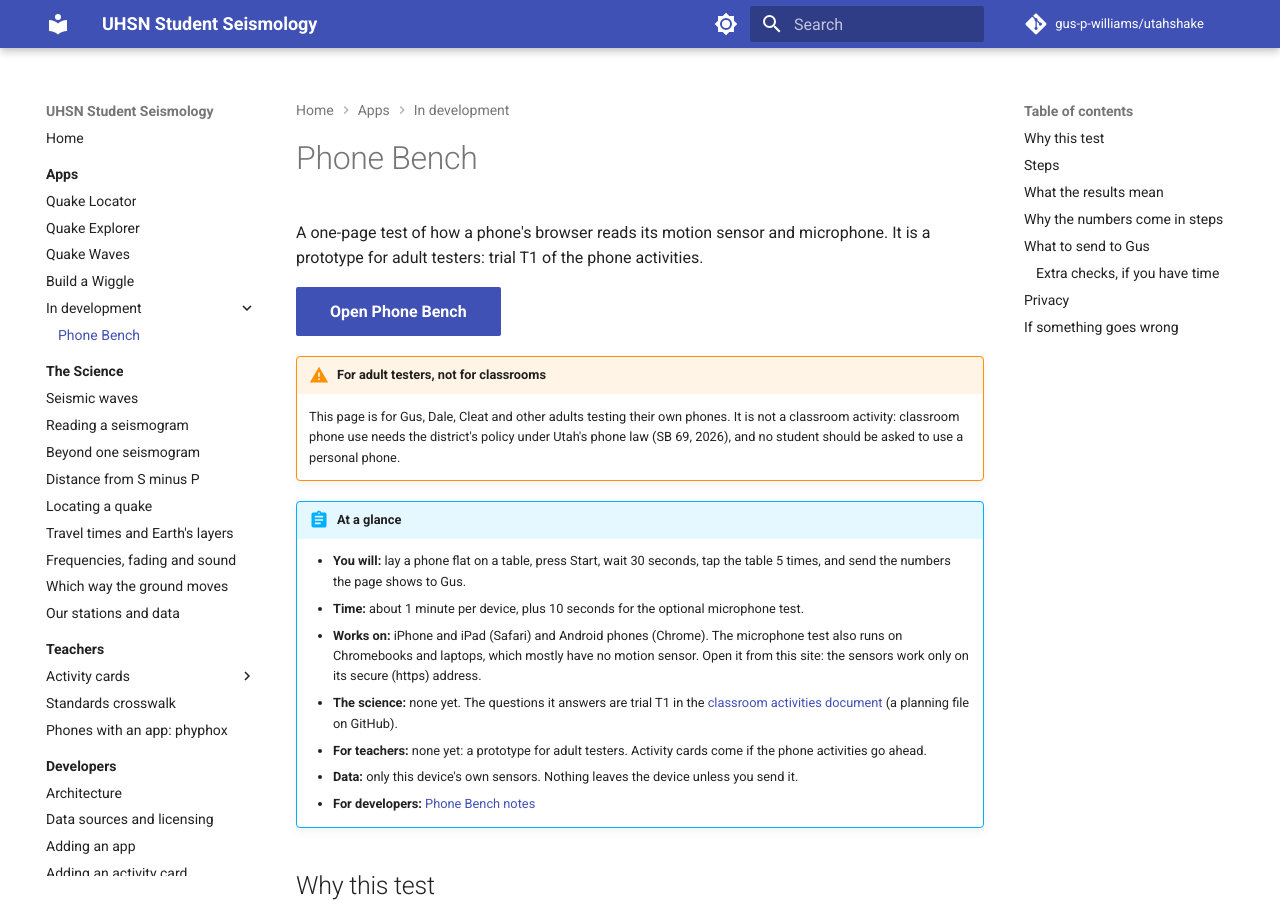
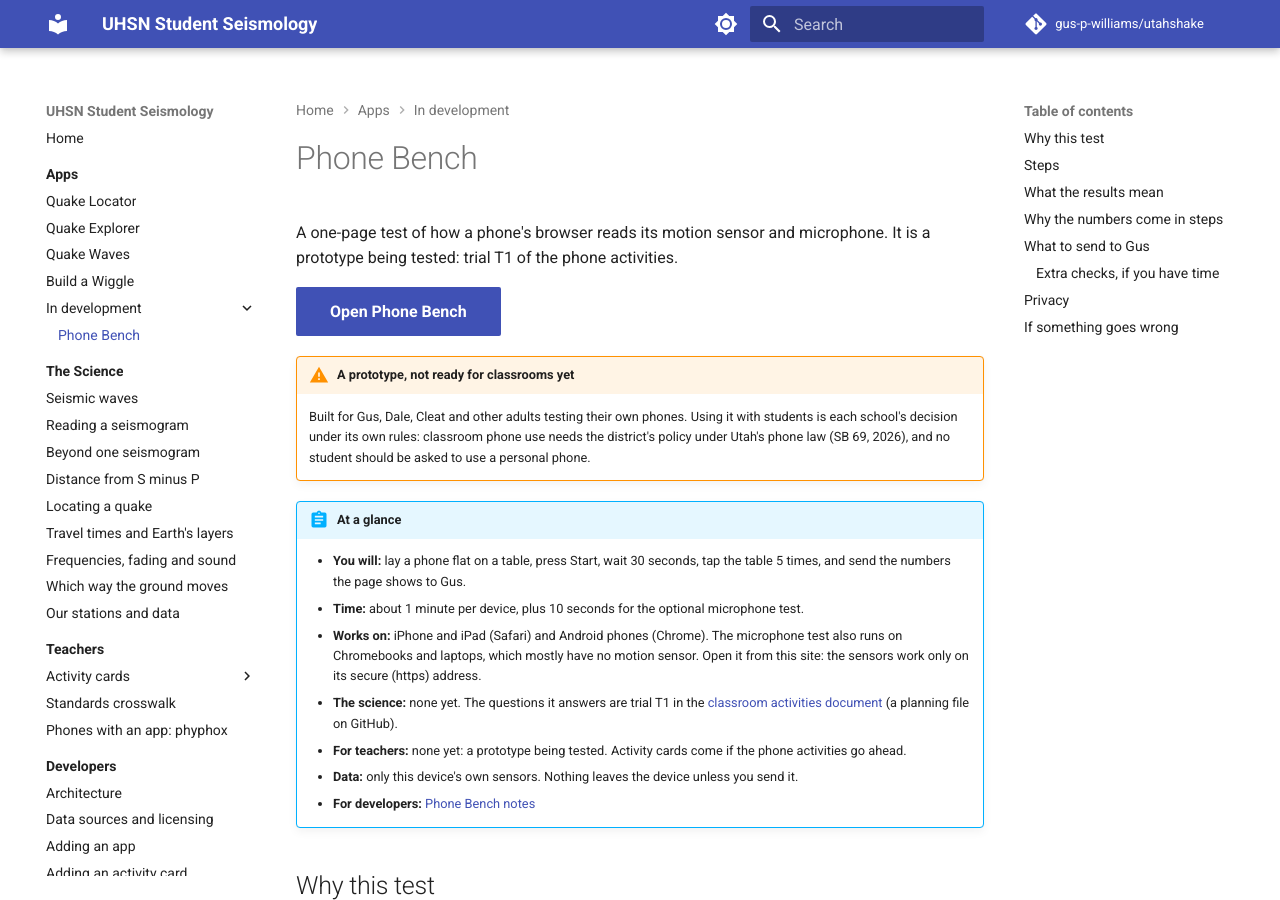
Before and after one commit to gus-p-williams/utahshake, an MkDocs documentation site: the page built from docs/apps/phone-bench.md, in a window 1280 px wide and 900 px high. Built offline with MkDocs 1.6.1 and Material for MkDocs 9.7.7, drawn with Linux system fonts in a browser that asks for light colours; comment, search, counter and statistics services are not loaded.

Commit message:
Integrate phyphox page (D12, D38); prototypes not ready for classrooms yet
Session D12-phyphox is merged: the teacher page Phones with an app: phyphox,
an Open in phyphox experiment and its test. Phone Bench now says it is a
prototype not ready for classrooms yet, and that using it with students is the
school's decision (D38), instead of for adult testers only. D38 note; CLAUDE.md
status, register and next steps.

Co-Authored-By: Claude Opus 5.5 <noreply@anthropic.com>

```diff
--- a/docs/apps/phone-bench.md
+++ b/docs/apps/phone-bench.md
@@ -1,14 +1,15 @@
 # Phone Bench
 
 A one-page test of how a phone's browser reads its motion sensor and microphone. It is a
-prototype for adult testers: trial T1 of the phone activities.
+prototype being tested: trial T1 of the phone activities.
 
 [Open Phone Bench](../app/phone-bench/index.html){ .md-button .md-button--primary }
 
-!!! warning "For adult testers, not for classrooms"
-    This page is for Gus, Dale, Cleat and other adults testing their own phones. It is not a
-    classroom activity: classroom phone use needs the district's policy under Utah's phone law
-    (SB 69, 2026), and no student should be asked to use a personal phone.
+!!! warning "A prototype, not ready for classrooms yet"
+    Built for Gus, Dale, Cleat and other adults testing their own phones. Using it with
+    students is each school's decision under its own rules: classroom phone use needs the
+    district's policy under Utah's phone law (SB 69, 2026), and no student should be asked to
+    use a personal phone.
 
 !!! abstract "At a glance"
     - **You will:** lay a phone flat on a table, press Start, wait 30 seconds, tap the table 5
@@ -20,7 +21,7 @@ prototype for adult testers: trial T1 of the phone activities.
     - **The science:** none yet. The questions it answers are trial T1 in the
       [classroom activities document](https://github.com/gus-p-williams/utahshake/blob/main/planning/activities.md#appendix-d-trials-before-committing)
       (a planning file on GitHub).
-    - **For teachers:** none yet: a prototype for adult testers. Activity cards come if the
+    - **For teachers:** none yet: a prototype being tested. Activity cards come if the
       phone activities go ahead.
     - **Data:** only this device's own sensors. Nothing leaves the device unless you send it.
     - **For developers:** [Phone Bench notes](../developers/phone-bench.md)
```
Also changed, not shown: CLAUDE.md (+13 -2 lines), docs/app/phone-bench/index.html (+4 -4 lines), docs/apps/index.md (+2 -2 lines), planning/decisions.md (+4 -1 lines).
